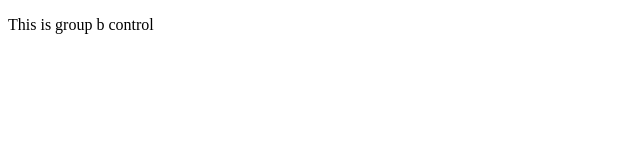
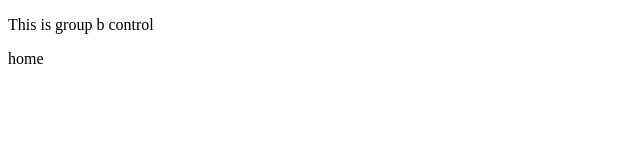
Before and after one commit to Johnchukwu/Group_B, a plain HTML site: page index.html in a window 1280 px wide. Shown: the full height of the page, 0-640 px from the left. Drawn offline with Linux system fonts and the light colour scheme.

Commit message:
add index page

```diff
--- a/index.html
+++ b/index.html
@@ -7,5 +7,6 @@
 </head>
 <body>
     <p> This is group b control</p>
+    <div class="h1"> home</div>
 </body>
 </html>
```
